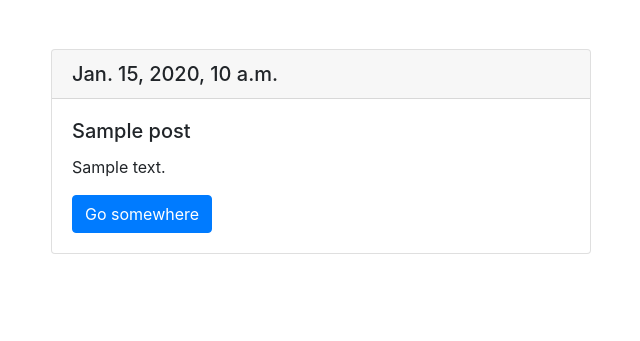
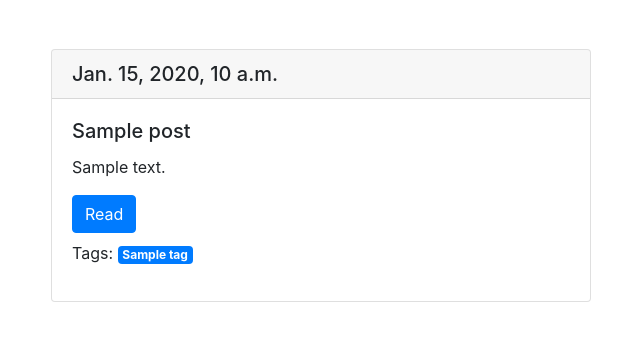
Before and after one commit to HolidayMan/pinkerblog, a Django app: page / in a window 1280 px wide. Shown: the part 151-492 px from the top of the page, without its empty margins (224-864 px from the left). Run offline with Django 3.2, Linux system fonts and the light colour scheme; tables that the repository leaves empty hold one stand-in row (values such as "Sample post"); some libraries are stand-ins or nearby versions.

Commit message:
If there aren't any tags, it'll be said

```diff
--- a/blog/templates/engine/index.html
+++ b/blog/templates/engine/index.html
@@ -10,7 +10,14 @@
           <div class="card-body">
             <h5 class="card-title">{{post.title}}</h5>
             <p class="card-text">{{post.body|truncatewords:15}}</p>
-            <a href="{{ post.get_absolute_url }}" class="btn btn-primary">Go somewhere</a>
+            <a href="{{ post.get_absolute_url }}" class="btn btn-primary">Read</a>
+
+            <p class="mt-2" >Tags:
+            {% for tag in post.tags.all %}
+                <a href="{{ tag.get_absolute_url }}" class="text-decoration-none badge badge-primary text-wrap">{{tag.title}} </a>
+              {% empty %}
+                no tags for this post
+            {% endfor %}</p>
           </div>
         </div>
     {% endfor %}
```
